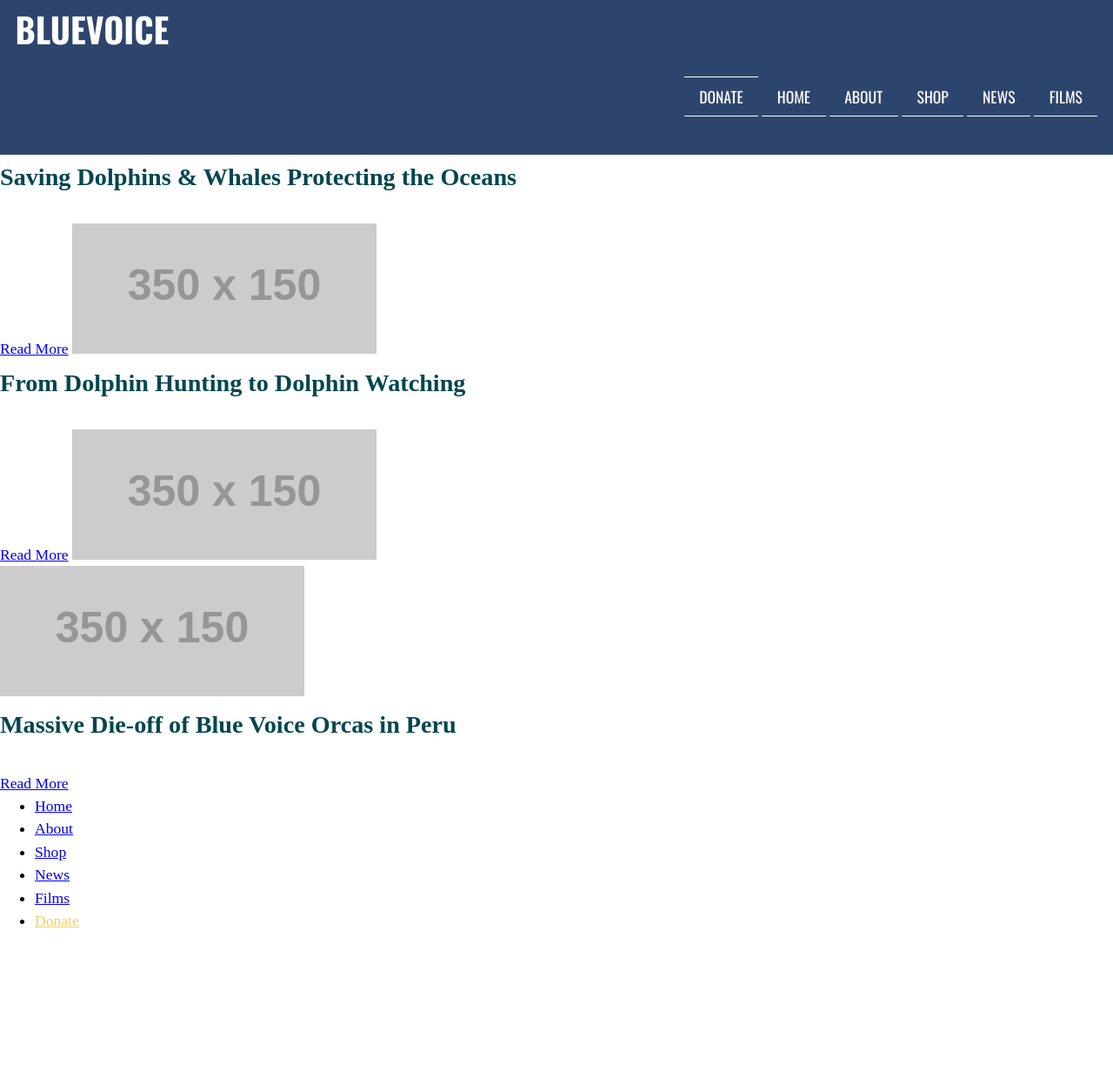
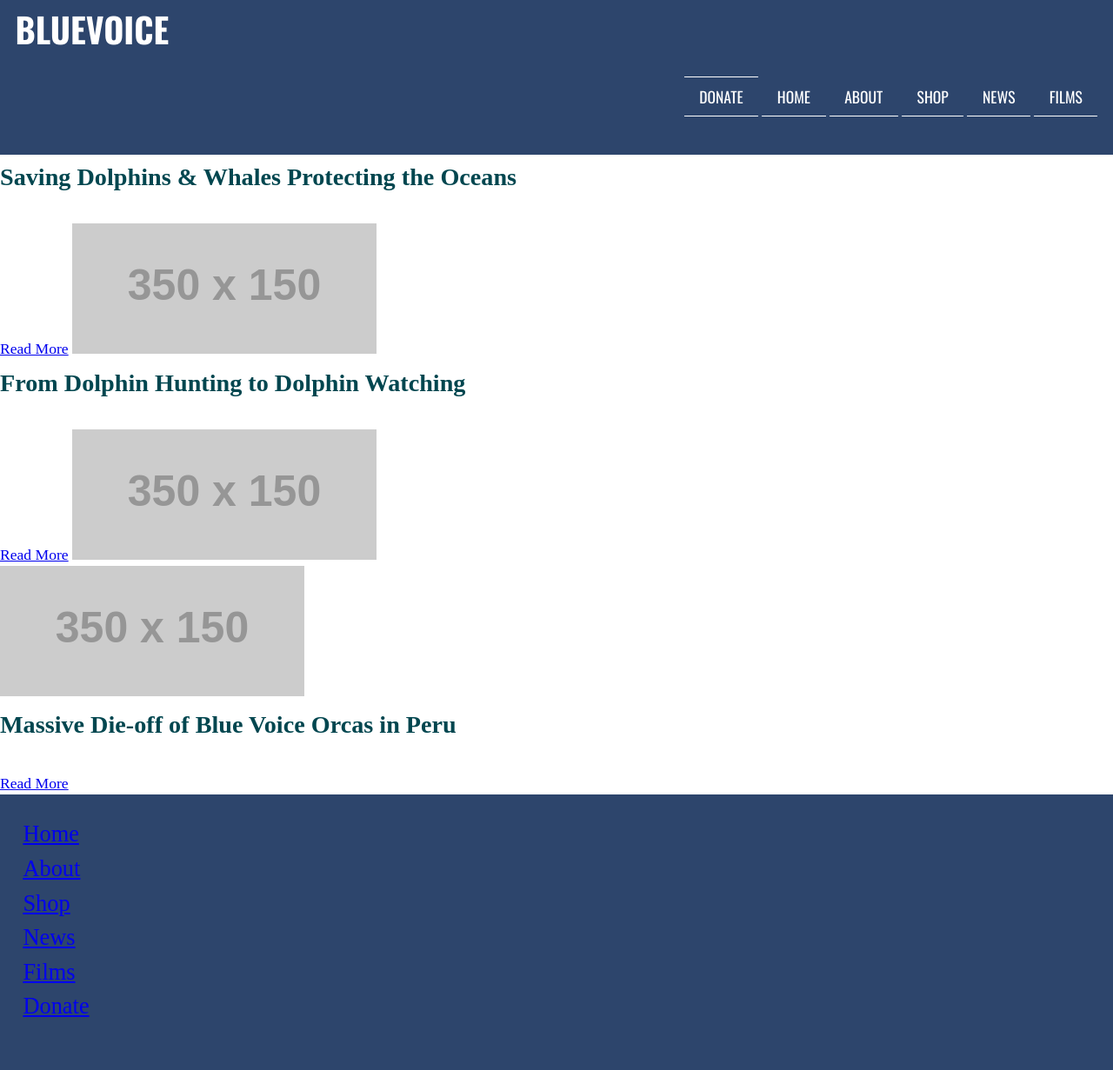
Before and after one commit to elgh0019/blue-voice, a Jekyll site: the page built from index.html, in a window 1280 px wide. Shown: the whole page at 87% size. Built offline with Jekyll 4.4.1, drawn with Linux system fonts in a browser that asks for light colours; nearby versions of some CDN libraries; some web fonts are replaced; a style sheet for code colours, icons or effects is not loaded; before the commit the page ends 1099 px from its top, so only the background shows below that.

Commit message:
feat(scss): change style of footer

```diff
--- a/_layouts/default.html
+++ b/_layouts/default.html
@@ -70,7 +70,7 @@
             <li><a href="#">Shop</a></li>
             <li><a href="#">News</a></li>
             <li><a href="#">Films</a></li>
-            <li><a class="donate" href="#">Donate</a></li>
+            <li><a class="" href="#">Donate</a></li>
         </ul>
 
       </footer>
--- a/css/style.css
+++ b/css/style.css
@@ -586,6 +586,17 @@ body.noscript .toggle-btn {
   display: none;
 }
 
+footer {
+  background-color: #2d456c;
+  font-size: 1.5em;
+}
+
+footer ul {
+  list-style-type: none;
+  display: inline-block;
+  padding: 1em;
+}
+
 header {
   padding: 1em 1em;
   position: relative;
```
Also changed, not shown: scss/components/_main.scss (+7 -0 lines).
